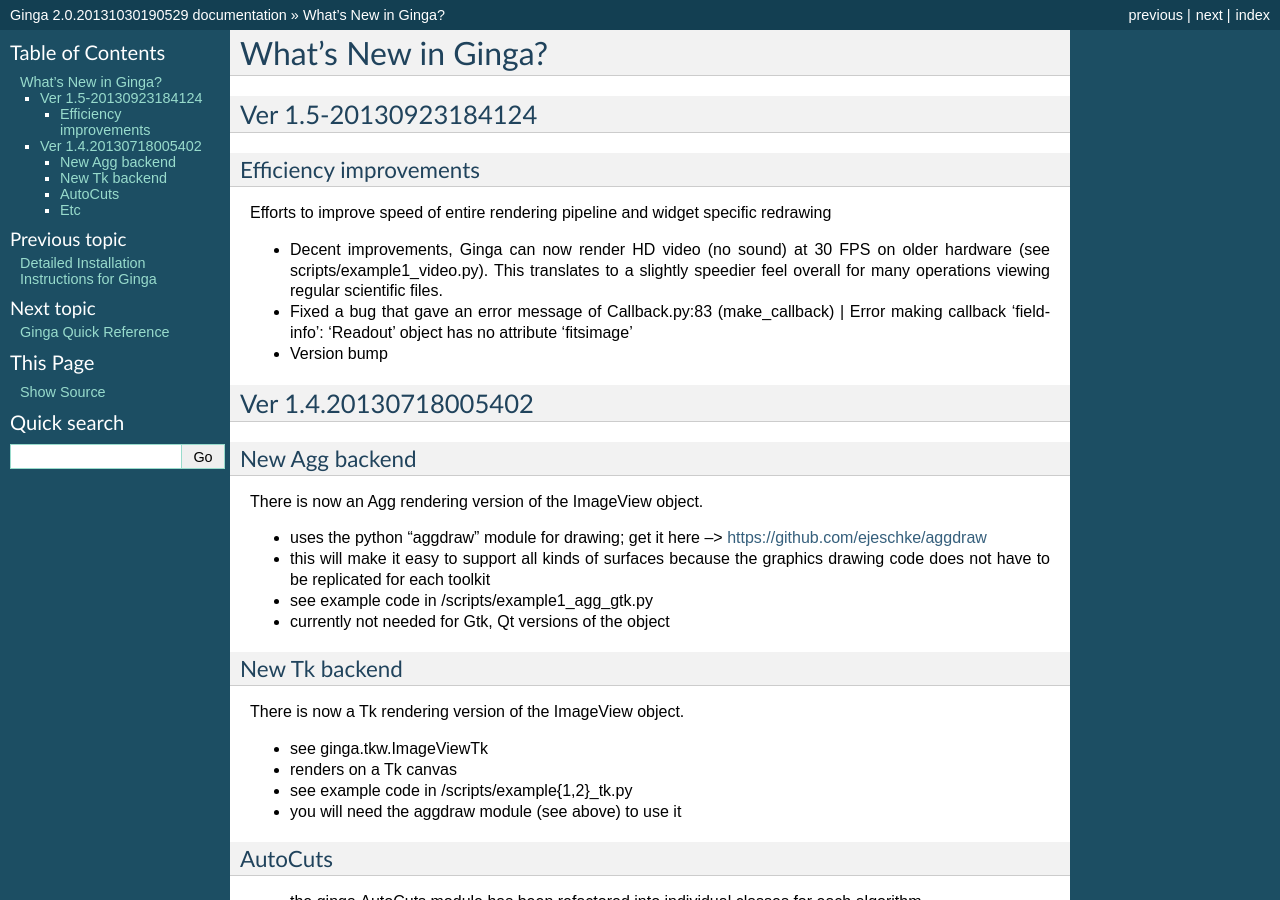
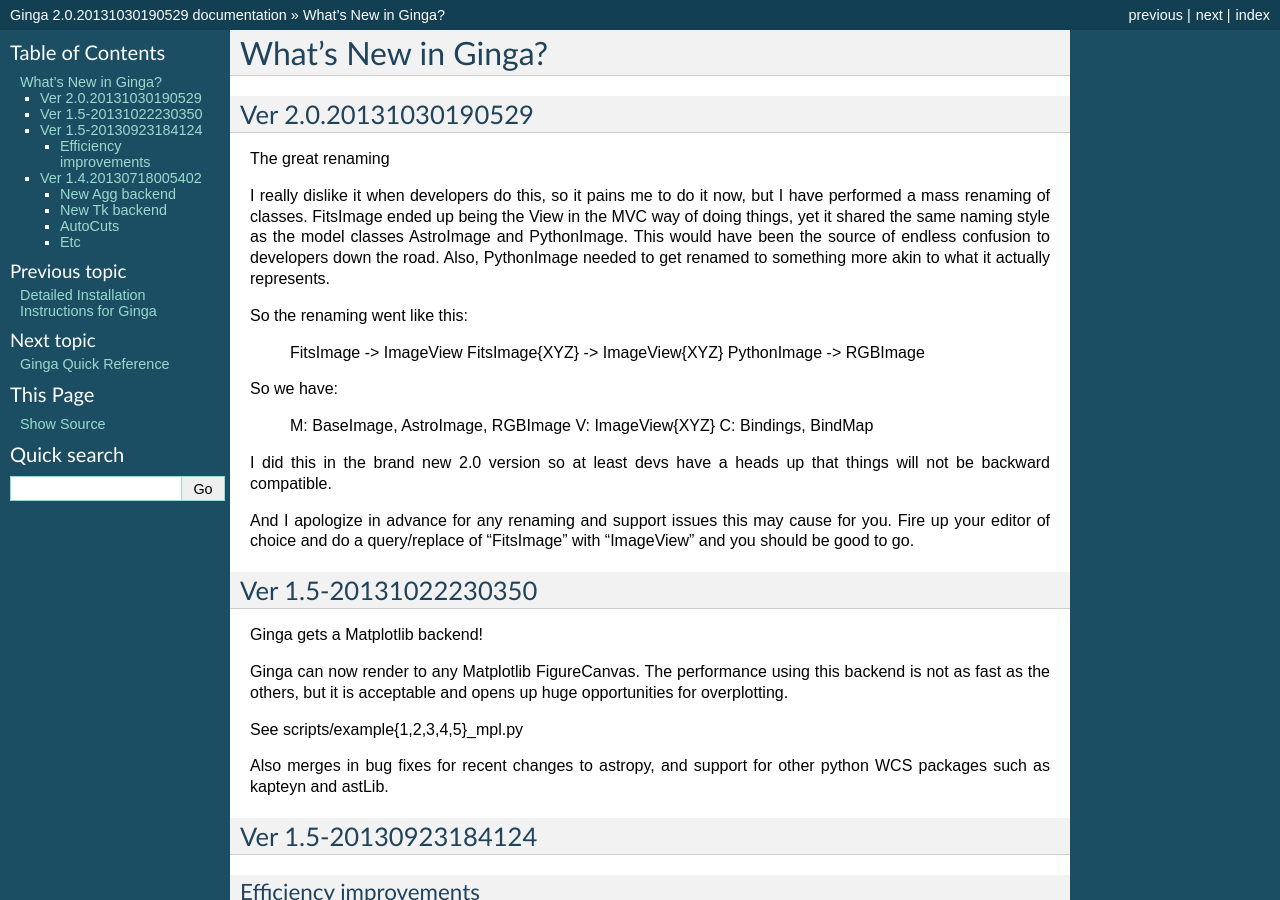
Before and after one commit to ejeschke/ginga, a Sphinx documentation site: the page built from doc/WhatsNew.rst, in a window 1280 px wide and 900 px high. Built offline with Sphinx 7.4.7, drawn with Linux system fonts in a browser that asks for light colours.

Commit message:
Updated documentation

```diff
--- a/doc/WhatsNew.rst
+++ b/doc/WhatsNew.rst
@@ -1,6 +1,51 @@
 ++++++++++++++++++++
 What's New in Ginga?
 ++++++++++++++++++++
+
+Ver 2.0.20131030190529
+======================
+The great renaming
+
+I really dislike it when developers do this, so it pains me to do it now,
+but I have performed a mass renaming of classes.  FitsImage ended up being
+the View in the MVC way of doing things, yet it shared the same naming
+style as the model classes AstroImage and PythonImage.  This would have
+been the source of endless confusion to developers down the road.  Also,
+PythonImage needed to get renamed to something more akin to what it
+actually represents.
+
+So the renaming went like this:
+
+    FitsImage -> ImageView
+    FitsImage{XYZ} -> ImageView{XYZ}
+    PythonImage -> RGBImage
+
+So we have:
+
+   M: BaseImage, AstroImage, RGBImage
+   V: ImageView{XYZ}
+   C: Bindings, BindMap
+
+I did this in the brand new 2.0 version so at least devs have a heads up
+that things will not be backward compatible.
+
+And I apologize in advance for any renaming and support issues this may
+cause for you.  Fire up your editor of choice and do a query/replace of
+"FitsImage" with "ImageView" and you should be good to go.
+
+
+Ver 1.5-20131022230350
+======================
+Ginga gets a Matplotlib backend!
+
+Ginga can now render to any Matplotlib FigureCanvas.  The performance using
+this backend is not as fast as the others, but it is acceptable and opens
+up huge opportunities for overplotting.
+
+See scripts/example{1,2,3,4,5}_mpl.py
+
+Also merges in bug fixes for recent changes to astropy, and support for
+other python WCS packages such as kapteyn and astLib.
 
 Ver 1.5-20130923184124
 ======================
```
Also changed, not shown: doc/index.rst (+5 -3 lines), doc/install.rst (+43 -11 lines).
